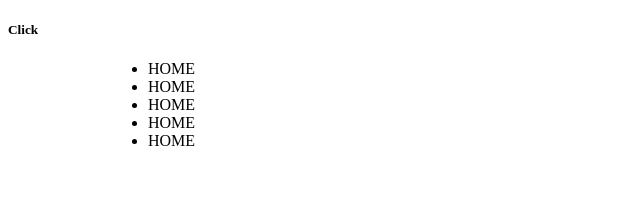
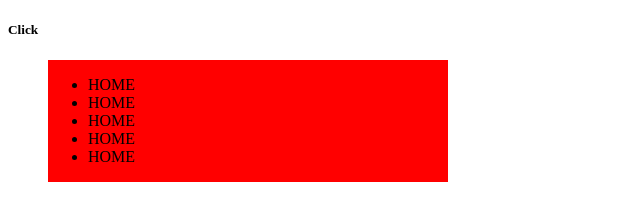
Before and after one commit to BillChabzz/jquery-practice, a plain HTML site: page nav.html in a window 1280 px wide. Both pictures are taken after a click on the element "Click". Shown: the whole page, without its empty margins (0-640 px from the left). Drawn offline with nearby package versions, Linux system fonts and the light colour scheme.

Commit message:
adding toggle functionality

```diff
--- a/css/main.css
+++ b/css/main.css
@@ -1,3 +1,8 @@
+body{
+    background-color: radial-gradient(lightgray, gray , darkgray);
+    background-color: -webkit-radial-gradient(lightgray, gray , darkgray);
+    background-color: -moz-radial-gradient(lightgray, gray , darkgray);
+}
 #something {
 	width: 200px;
     height: 200px;
@@ -11,10 +16,21 @@ p{height: 150px; width: 200px; border: 1px solid black;}
 h3{height: 50px; width: 200px; background-color: blue; color: #fff; border:1px solid black;}
 
 #slide-nav-wrapper {
-   height: 1000px;
+    display: none;
+   height: auto;
     width: 400px;
     background-color: red;
 	position: absolute;
-    top: 0;
-    left: 0;
+    margin-left: -100px;
+    /*top: 0;
+    left: 0;*/
 }
+h5{
+    cursor: pointer;
+}
+#kto {
+    color: #fff;
+	height: 150px;
+    width: 300px;
+    background-color: red;
+}
--- a/nav.html
+++ b/nav.html
@@ -2,6 +2,7 @@
 <html>
     <head>
         <title></title>
+        <link rel="stylesheet" href="css/main.css">
     </head>
     <body>
         <h5 id="push">Click</h5>
@@ -19,11 +20,12 @@
                 </nav>
             </div>
         </div>
+
     <script src="https://ajax.googleapis.com/ajax/libs/jquery/2.1.4/jquery.min.js"></script>
     <script>
         $(document).ready(function(){
             $('#push').click(function(){
-                $('#slide-nav-wrapper').animate({'margin-left': '100px'},900)
+                $('#slide-nav-wrapper').toggle(500).animate({'margin-left': '40px'},900)
             });
         });
         </script>
```
